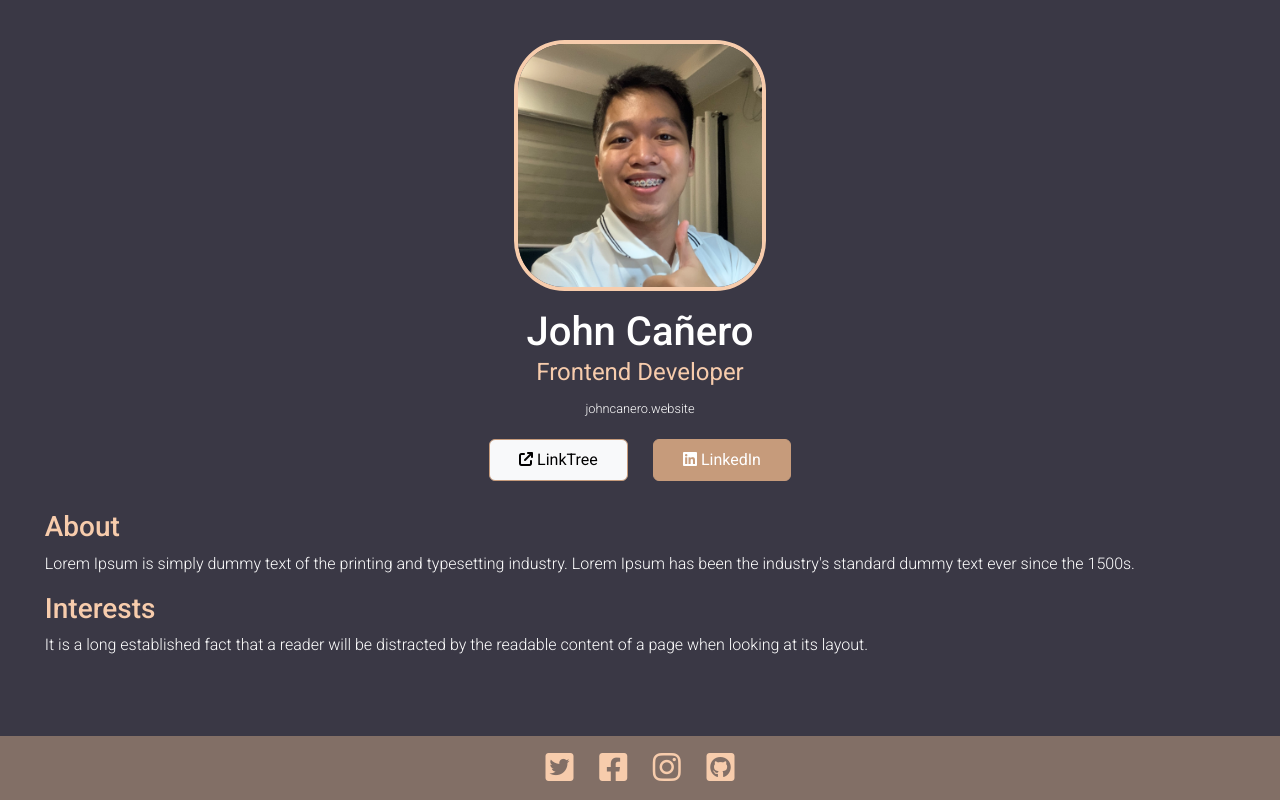
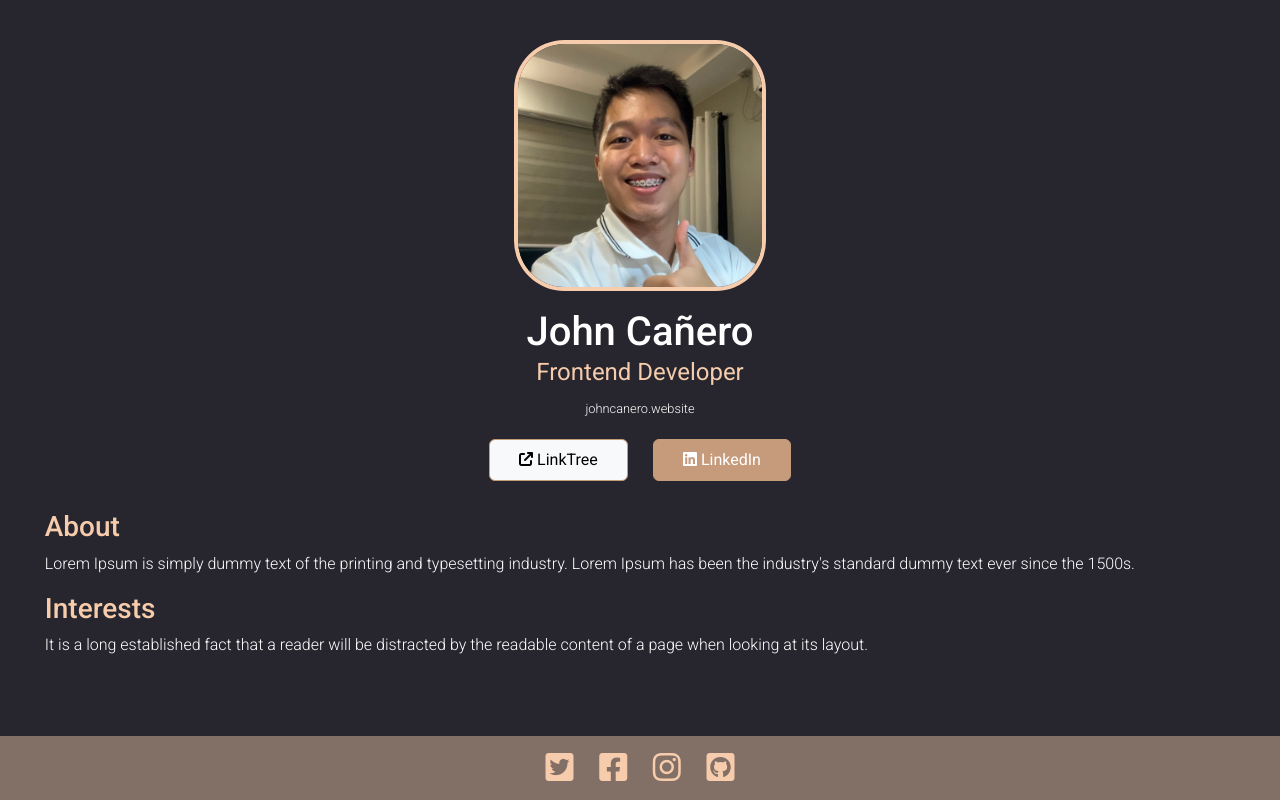
Before and after one commit to johncanero/digital-business-card, a React (Create React App) app: page / in a window 1280 px wide. Built offline with nearby package versions, Linux system fonts and the light colour scheme.

Commit message:
Modify Background Color

```diff
--- a/src/App.css
+++ b/src/App.css
@@ -17,7 +17,7 @@ min-height: 100%;
 body {
 margin: 0 0 100px; /* bottom = footer height */
 font-family: 'Roboto', sans-serif;
-background-color: #3A3845;
+background-color: #27262e;
 }
 
 
```
